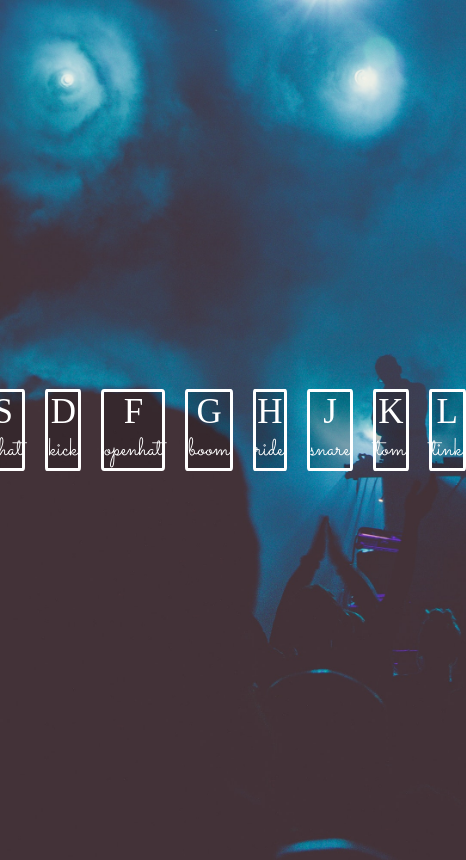
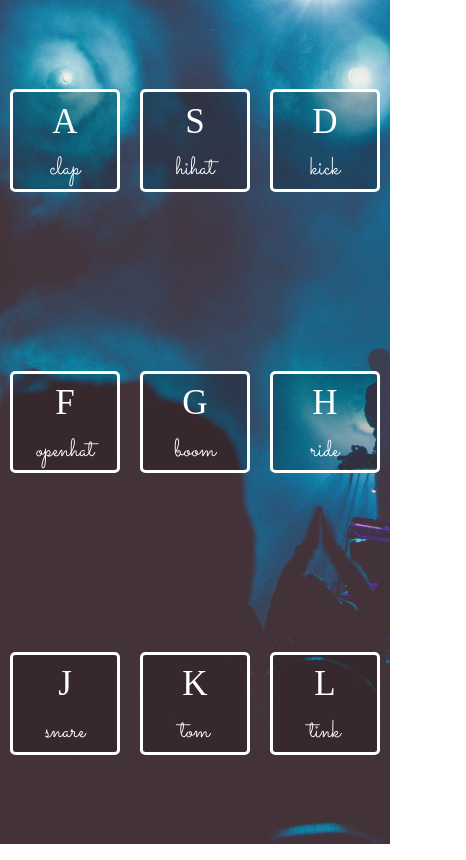
Before and after one commit to havoriskova/Drum-thingie, a plain HTML site: page index.html in a window 390 px wide. Shown: the whole page, 466 px wide, since content can reach past the window. Drawn offline with nearby package versions, Linux system fonts and the light colour scheme.

Commit message:
Added mouseEventListener
- added mouseEvent
- update the CSS, responsive design

```diff
--- a/index.html
+++ b/index.html
@@ -4,49 +4,52 @@
     <meta charset="UTF-8">
     <meta name="viewport" content="width=device-width, initial-scale=1.0">
     <title>Drum thingie</title>
+    <link rel="stylesheet" href="https://cdn.jsdelivr.net/npm/bootstrap@4.5.3/dist/css/bootstrap.min.css"
+        integrity="sha384-TX8t27EcRE3e/ihU7zmQxVncDAy5uIKz4rEkgIXeMed4M0jlfIDPvg6uqKI2xXr2" crossorigin="anonymous">
     <link href="https://fonts.googleapis.com/css2?family=Sacramento&display=swap" rel="stylesheet">
     <link rel="stylesheet" href="style.css">
 </head>
 <body>
-
-    <div class="keys">
-        <div data-key="65" class="key"> <!--this is my own atribut "data-" and in this case it´s only for me,
+<div class="container">
+    <div class="keys row">
+        <div data-key="65" class="key col"> <!--this is my own atribut "data-" and in this case it´s only for me,
              it doesn´t have actualy any effect on the code -->
             <kbd>A</kbd>
             <span class="sound">clap</span>
         </div>
-        <div data-key="83" class="key">
+        <div data-key="83" class="key col">
             <kbd>S</kbd>
             <span class="sound">hihat</span>
         </div>
-        <div data-key="68" class="key">
+        <div data-key="68" class="key col">
             <kbd>D</kbd>
             <span class="sound">kick</span>
         </div>
-        <div data-key="70" class="key">
+        <div data-key="70" class="key col">
             <kbd>F</kbd>
             <span class="sound">openhat</span>
         </div>
-        <div data-key="71" class="key">
+        <div data-key="71" class="key col">
             <kbd>G</kbd>
             <span class="sound">boom</span>
         </div>
-        <div data-key="72" class="key">
+        <div data-key="72" class="key col">
             <kbd>H</kbd>
             <span class="sound">ride</span>
         </div>
-        <div data-key="74" class="key">
+        <div data-key="74" class="key col">
             <kbd>J</kbd>
             <span class="sound">snare</span>
         </div>
-        <div data-key="75" class="key">
+        <div data-key="75" class="key col">
             <kbd>K</kbd>
             <span class="sound">tom</span>
         </div>
-        <div data-key="76" class="key">
+        <div data-key="76" class="key col">
             <kbd>L</kbd>
             <span class="sound">tink</span>
         </div>
+    </div>
     </div>
 
     <audio data-key="65" src="sounds/clap.wav"></audio> <!-- this is only audio-element-->
--- a/index.js
+++ b/index.js
@@ -5,7 +5,7 @@ function playSound(e) {
 
     const audio = document.querySelector(`audio[data-key="${e.keyCode}"]`);
         console.log(audio); // this shows the selected audio-element
-    const key = document.querySelector(`.key[data-key="${e.keyCode}"]`);
+    const key = document.querySelector(`.key[data-key="${e.keyCode}"]`); //this is for the styling
 
     if (!audio) return; // = if there´s no audio (null), the function stops running
 
@@ -24,3 +24,23 @@ function removeTransition(e) { // for CSS changing
 const keys = document.querySelectorAll(`.key`);
 keys.forEach(key => key.addEventListener(`transitionend`, removeTransition));
 window.addEventListener(`keydown`, playSound);
+
+
+
+
+function play(e){
+console.log(this.dataset.key);
+const number = this.dataset.key;
+
+const audio = document.querySelector(`audio[data-key="${number}"]`);
+
+const key = document.querySelector(`.key[data-key="${number}"]`);
+
+
+audio.currentTime=0;
+audio.play();
+key.classList.add(`playing`);
+
+}
+
+keys.forEach(key=> key.addEventListener(`click`, play));
--- a/style.css
+++ b/style.css
@@ -1,13 +1,14 @@
-html {
+.container {
   background-image: url("./image-background.jpg");
   background-size: cover;
+  margin: 0 auto;
 }
 
 .keys {
-  display: flex;
   justify-content: center; /*center horizontal*/
   align-items: center; /*center vertical - funguje jen v kombinaci se stanovením výšky na 100vh*/
   min-height: 100vh;
+  max-width: content;
 }
 
 .key {
@@ -32,6 +33,7 @@ kbd {
   font-size: 35px;
   display: block;
   font-family: serif;
+  background-color: transparent;
 }
 
 .sound {
```
